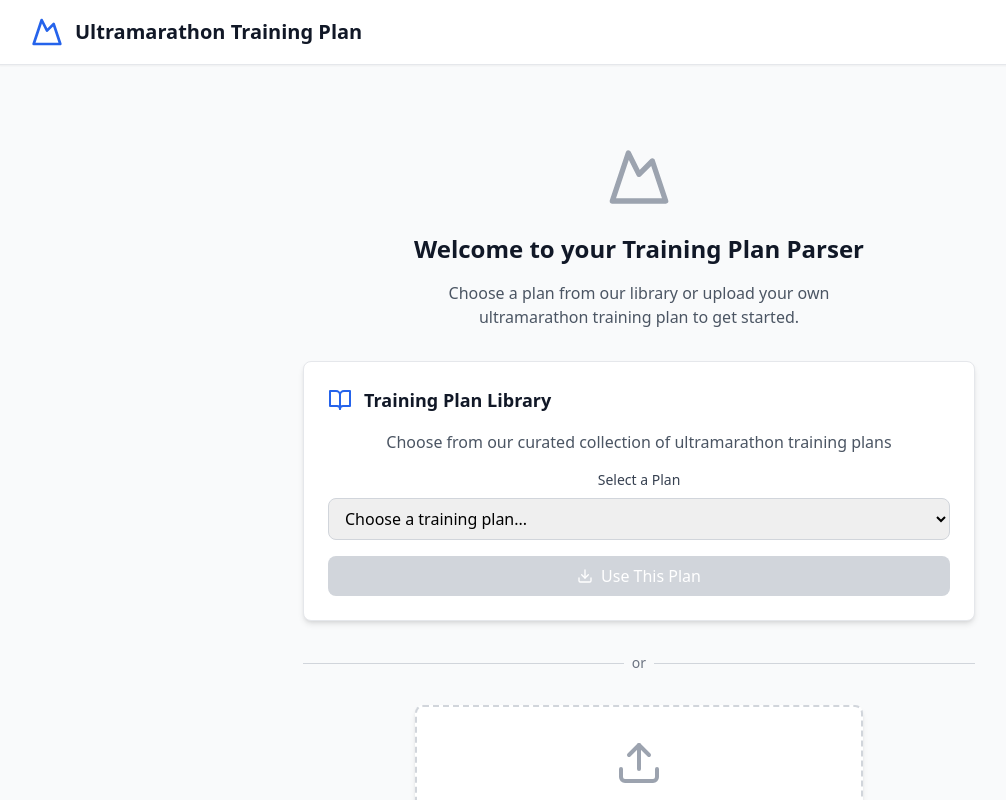
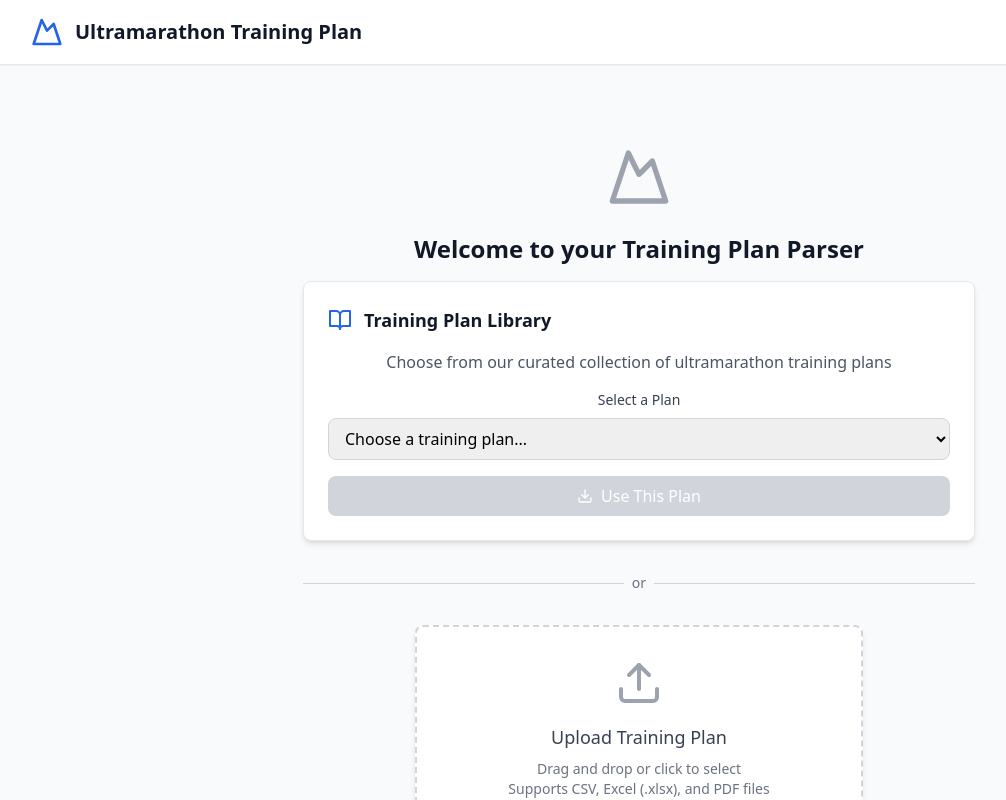
Before and after one commit to barryleybovich/vibe_ultra, a React (Vite) app: page / in a window 1280 px wide. Shown: the top 800 px of the page, without its empty margins (1-1007 px from the left). Built offline with nearby package versions, Linux system fonts and the light colour scheme.

Commit message:
Updated App.tsx

```diff
--- a/src/App.tsx
+++ b/src/App.tsx
@@ -295,9 +295,6 @@ function App() {
             <h2 className="text-2xl font-bold text-gray-900 mb-4">
               Welcome to your Training Plan Parser
             </h2>
-            <p className="text-gray-600 mb-8 max-w-md mx-auto">
-              Choose a plan from our library or upload your own ultramarathon training plan to get started.
-            </p>
 
             <div className="max-w-2xl mx-auto space-y-8">
               <PlanLibrary onPlanSelected={handleDataParsed} onError={handleError} />
```
